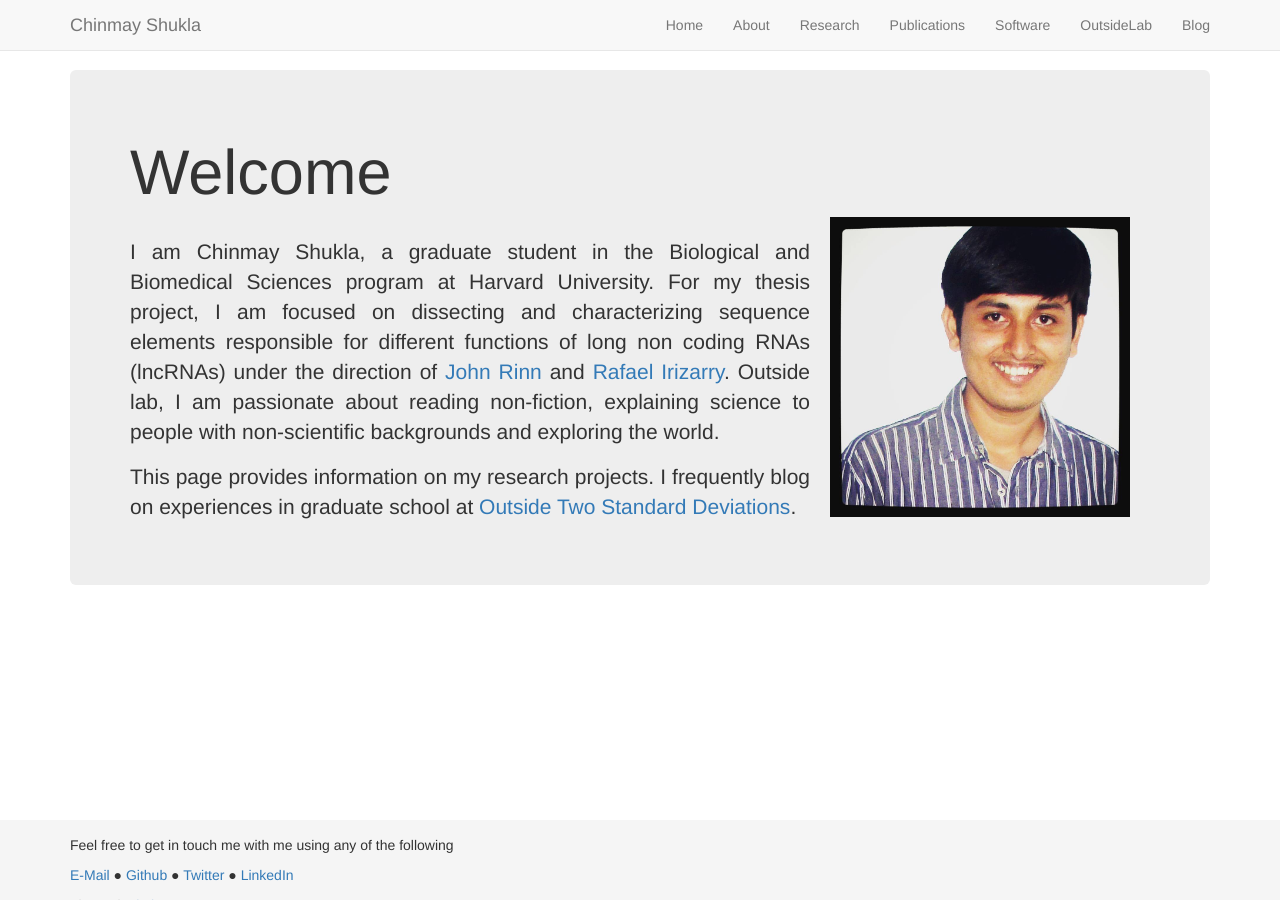
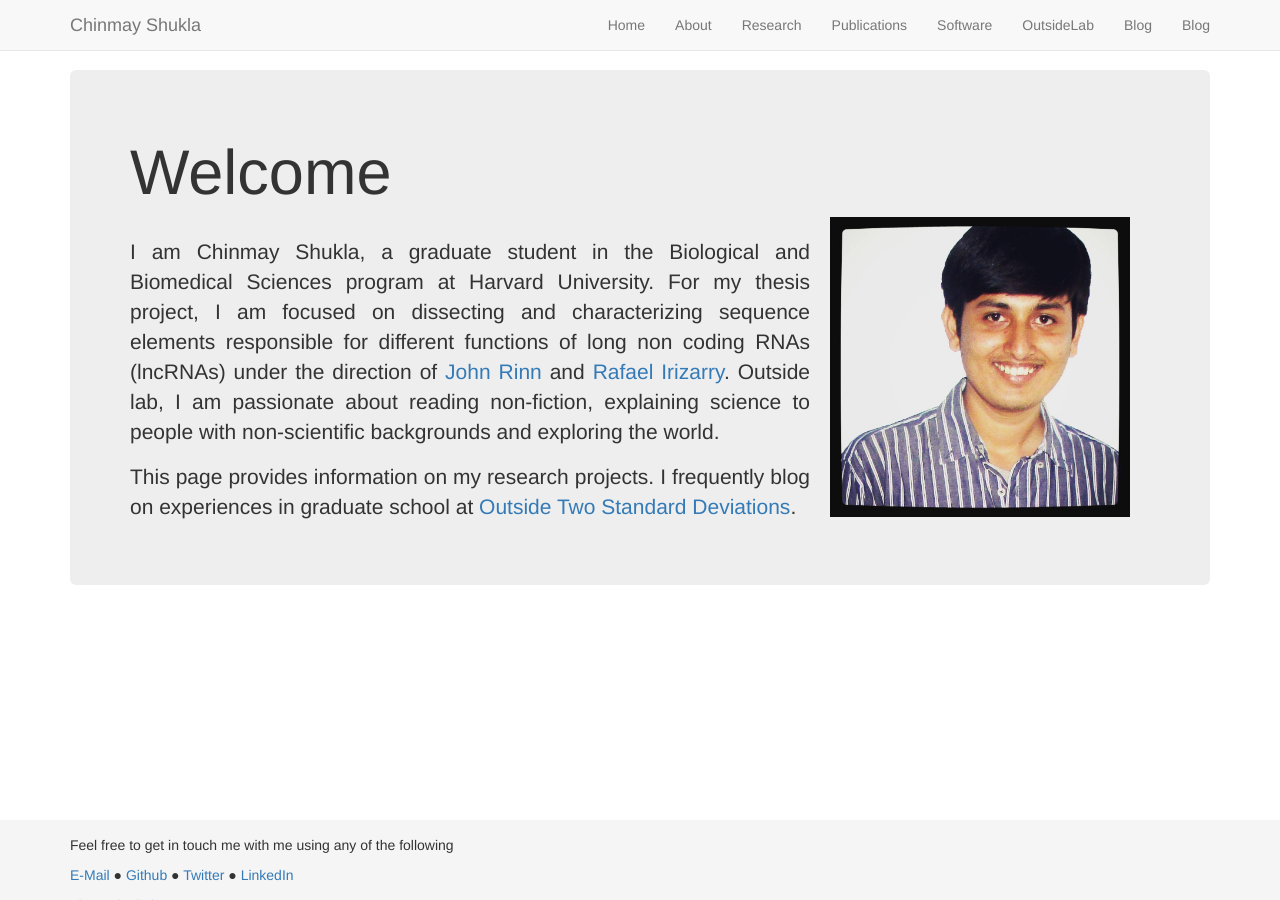
Before and after one commit to cshukla/cshukla.github.io, a Jekyll site: the page built from index.html, in a window 1280 px wide and 900 px high. Built offline with Jekyll 4.4.1, drawn with Linux system fonts in a browser that asks for light colours; nearby versions of some CDN libraries; the list of posts is cut into pages by our own code.

Commit message:
update nav links to properly go to blog

```diff
--- a/_includes/nav.html
+++ b/_includes/nav.html
@@ -19,6 +19,9 @@
           <a href="{{ site.baseurl }}/{{ link[1] }}">{{ link[0] }}</a>
         </li>
         {% endfor %}
+        <li>
+          <a href="http://www.medium.com/@outside2SDs">Blog</a>
+        </li>
       </ul>
     </div>
     <!--/.nav-collapse -->
```
